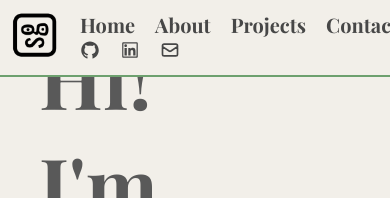
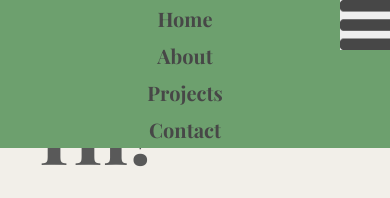
Before and after one commit to sarahghossen/Portfolio, a React (Create React App) app: page / in a window 390 px wide. Shown: the top 198 px of the page. Built offline with nearby package versions, Linux system fonts and the light colour scheme.

Commit message:
mobile header - bugs

```diff
--- a/src/Header.js
+++ b/src/Header.js
@@ -1,12 +1,20 @@
-import React from "react";
+import React, { useState } from "react";
 import styled from "styled-components";
 import { Link } from "react-scroll";
 import { AiFillGithub } from "react-icons/ai";
 import { AiOutlineLinkedin } from "react-icons/ai";
 import { HiOutlineMail } from "react-icons/hi";
+import { useMediaQuery } from "./useMediaQuery";
 
 const Header = () => {
-  return (
+  const [burger, setBurger] = useState(false);
+  let isPageWide = useMediaQuery("(min-width: 900px)");
+
+  const handleLink = () => {
+    setBurger(!burger);
+  };
+
+  return isPageWide ? (
     <Container>
       <StyledLink to="home" spy={true} smooth={true}>
         <Img src="/images/myLogo.png" alt="Icon" />
@@ -35,8 +43,146 @@ const Header = () => {
         </IconDiv>
       </LinkDiv>
     </Container>
+  ) : (
+    // Mobile
+    <ContainerMobile>
+      <StyledLinkMobile to="home" spy={true} smooth={true}>
+        <Img src="/images/myLogo.png" alt="Icon" />
+      </StyledLinkMobile>
+      <ButtonDiv>
+        <Burger
+          onClick={() => {
+            setBurger(!burger);
+          }}
+        ></Burger>
+      </ButtonDiv>
+      <LinkDivMobile burger={burger}>
+        <UL>
+          <LI>
+            <StyledLinkMobile
+              onClick={() => setBurger(!burger)}
+              LinkactiveClass="active"
+              to="home"
+              spy={true}
+              smooth={true}
+            >
+              Home
+            </StyledLinkMobile>
+          </LI>
+          <LI>
+            <StyledLinkMobile
+              onClick={() => setBurger(!burger)}
+              to="about"
+              spy={true}
+              smooth={true}
+            >
+              About
+            </StyledLinkMobile>
+          </LI>
+          <LI>
+            <StyledLinkMobile
+              onClick={() => setBurger(!burger)}
+              to="projects"
+              spy={true}
+              smooth={true}
+            >
+              Projects
+            </StyledLinkMobile>
+          </LI>
+          <LI>
+            <StyledLinkMobile
+              onClick={() => setBurger(!burger)}
+              to="contact"
+              spy={true}
+              smooth={true}
+            >
+              Contact
+            </StyledLinkMobile>
+          </LI>
+        </UL>
+        {/* <IconDiv href="https://github.com/sarahghossen">
+        <AiFillGithub />
+      </IconDiv>
+      <IconDiv href="https://www.linkedin.com/in/sarahghossen/">
+        <AiOutlineLinkedin />
+      </IconDiv>
+      <IconDiv href="mailto:ghossensarah@gmail.com">
+        <HiOutlineMail />
+      </IconDiv> */}
+      </LinkDivMobile>
+    </ContainerMobile>
   );
 };
+
+const ContainerMobile = styled.div`
+  display: flex;
+  justify-content: center;
+  width: 100vw;
+  overflow: hidden;
+  background-color: #f2efe9;
+`;
+
+const StyledLinkMobile = styled(Link)`
+  margin-right: 20px;
+  text-decoration: none;
+  font-weight: bold;
+  color: #474747;
+  cursor: pointer;
+  font-size: 20px;
+  &:hover {
+    color: #6da06e;
+  }
+`;
+
+const LinkDivMobile = styled.nav`
+  width: ${(props) => (props.burger ? "0%" : "100%")};
+  transition: 0.5s;
+  position: absolute;
+  overflow-x: hidden;
+  right: 0;
+  display: flex;
+  flex-direction: column;
+  justify-content: center;
+  z-index: 9;
+  align-items: center;
+  background-color: #6da06e;
+`;
+
+const ButtonDiv = styled.div`
+  width: 100%;
+  display: flex;
+  justify-content: flex-end;
+`;
+
+const Burger = styled.button`
+  background-image: url("/images/burger.png");
+  text-decoration: none;
+  background-size: cover;
+  width: 50px;
+  height: 50px;
+  border: none;
+  z-index: 10;
+  outline: none;
+  cursor: pointer;
+  transition: all 0.5s ease;
+  &:focus {
+    background-color: #6da06e;
+  }
+`;
+
+const UL = styled.ul`
+  display: flex;
+  flex-direction: column;
+  justify-content: center;
+  align-items: center;
+`;
+
+const LI = styled.li`
+  transition: all 0.2s ease;
+  padding: 5px;
+  text-align: center;
+  /* width: 100vw; */
+`;
 
 const Container = styled.div`
   display: flex;
@@ -49,6 +195,7 @@ const Container = styled.div`
   border-bottom: 2px solid #6da06e;
   z-index: 10;
 `;
+
 const StyledLink = styled(Link)`
   margin-right: 20px;
   text-decoration: none;
@@ -63,7 +210,9 @@ const StyledLink = styled(Link)`
     color: #6da06e;
   }
 `;
+
 const LinkDiv = styled.div``;
+
 const Img = styled.img`
   width: 50px;
 `;
--- /dev/null
+++ b/src/useMediaQuery.js
@@ -0,0 +1,18 @@
+import { useEffect, useState } from "react";
+
+export function useMediaQuery(query) {
+  const [matches, setMatches] = useState(false);
+
+  useEffect(() => {
+    const media = window.matchMedia(query);
+    if (media.matches !== matches) {
+      setMatches(media.matches);
+    }
+    const listener = () => {
+      setMatches(media.matches);
+    };
+    media.addListener(listener);
+    return () => media.removeListener(listener);
+  }, [matches, query]);
+  return matches;
+}
```
Also changed, not shown: public/Images/burger.png (added), public/Images/myLogo.png.
